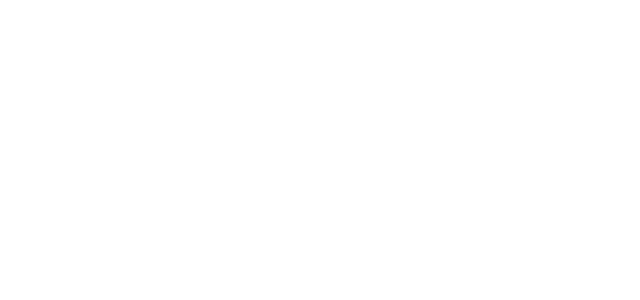
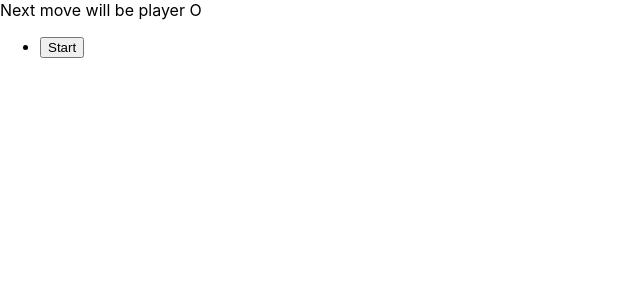
Before and after one commit to MichalWds/tic-tac-toe, a React (Create React App) app: page / in a window 1280 px wide. Shown: the top 300 px of the page, without its empty margins (0-640 px from the left). Built offline with nearby package versions, Linux system fonts and the light colour scheme.

Commit message:
Preparing divs in main Game file.

```diff
--- a/src/components/Game.js
+++ b/src/components/Game.js
@@ -1,9 +1,25 @@
 import React from 'react';
+import Board from "./Board";
+
 
 
 export default function Game() {
+    const moveInformation = "Next move will be player O"
+    const listOfMoves = (
+        <li>
+            <button> Start</button>
+        </li>
+    )
     return (
         <div>
+            <div className="board-game">
+                <Board> </Board>
+            </div>
+
+                <div className="info-game">
+                    <div>{moveInformation}</div>
+                    <ul>{listOfMoves}</ul>
+                </div>
         </div>
     )
 }
```
